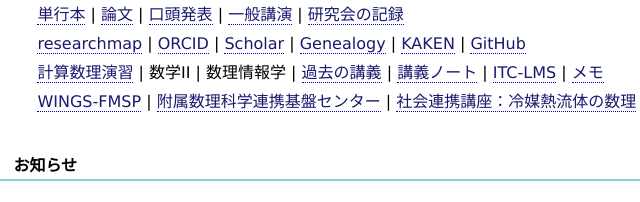
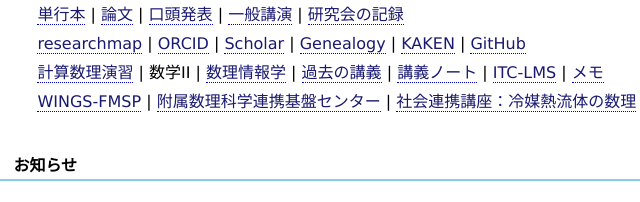
Before and after one commit to norikazu-saito/p, a plain HTML site: page index.html in a window 1280 px wide. Shown: the part 245-447 px from the top of the page, 137-777 px from the left. Drawn offline with Linux system fonts and the light colour scheme.

Commit message:
Update index.html

```diff
--- a/index.html
+++ b/index.html
@@ -61,7 +61,7 @@
 <li>
 <a href="https://www.ms.u-tokyo.ac.jp/~norikazu/24/24ecm.html" target="_blank">計算数理演習</a> |
 <!a href="https://www.ms.u-tokyo.ac.jp/~norikazu/24/24mathII.html" target="_blank">数学II</a> |
-<!a href="https://www.ms.u-tokyo.ac.jp/~norikazu/24/24sj.html" target="_blank">数理情報学</a> |
+<a href="https://www.ms.u-tokyo.ac.jp/~norikazu/24/24sj.html" target="_blank">数理情報学</a> |
 <a href="ns/class.html" target="_blank">過去の講義</a> |
 <a href="https://researchmap.jp/read0080052/%E8%B3%87%E6%96%99%E5%85%AC%E9%96%8B" target="_blank">講義ノート</a> |
 <a href = "https://itc-lms.ecc.u-tokyo.ac.jp/" target =target="_blank">ITC-LMS</a> |
```
